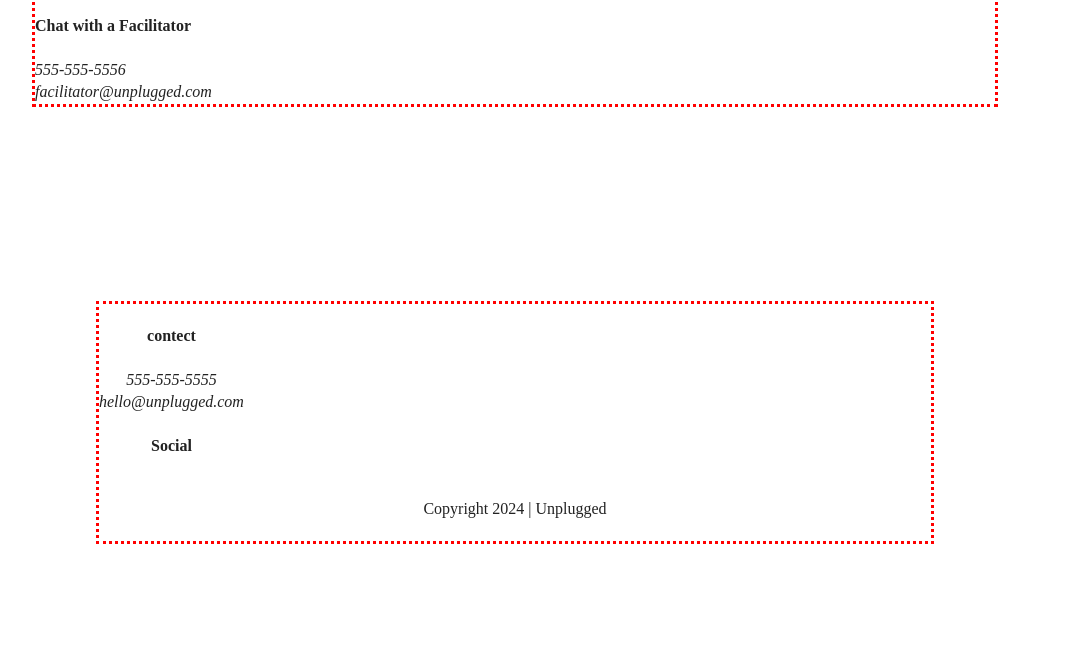
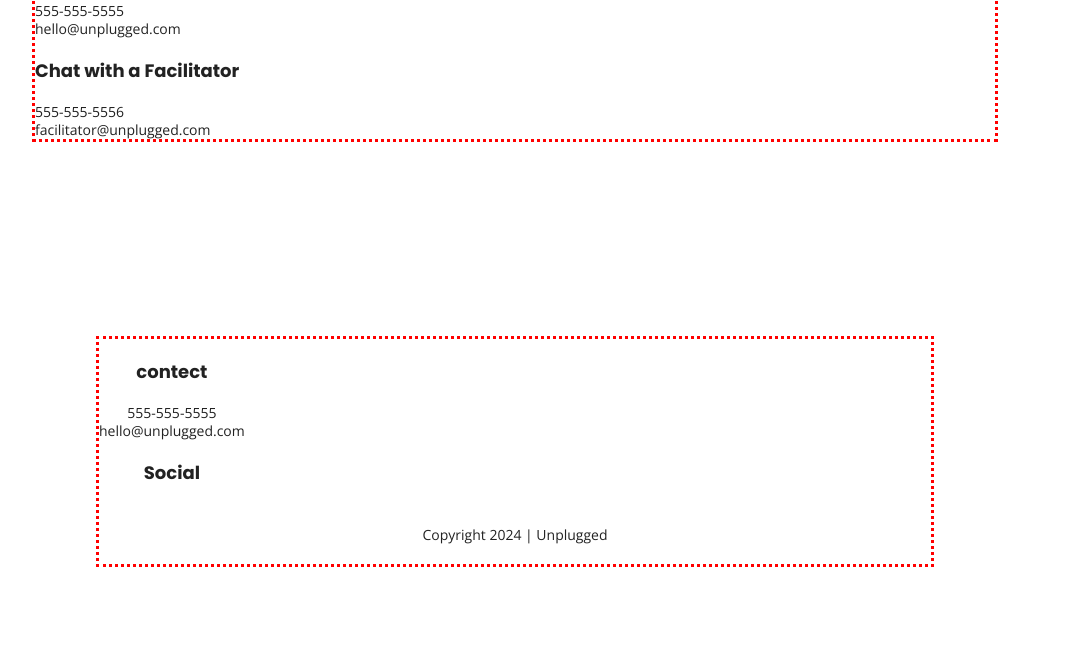
Before and after one commit to AirelleM/unplugged, a website: page about/index.html in a window 1280 px wide. Shown: the part 787-1451 px from the top of the page, without its empty margins (125-1191 px from the left). Before the commit the page ends 1428 px from the top, so only its background shows below. Drawn offline with nearby package versions, Linux system fonts and the light colour scheme; a web font is replaced by a local one.

Commit message:
Added text styles

```diff
--- a/about/index.html
+++ b/about/index.html
@@ -19,6 +19,12 @@
     <link rel="stylesheet" href="../css/main.css" />
 
     <meta name="theme-color" content="#fafafa" />
+    <link rel="preconnect" href="https://fonts.googleapis.com" />
+    <link rel="preconnect" href="https://fonts.gstatic.com" crossorigin />
+    <link
+      href="https://fonts.googleapis.com/css2?family=Open+Sans:ital,wght@0,300..800;1,300..800&family=PT+Sans:ital,wght@0,400;0,700;1,400;1,700&family=Poppins:ital,wght@0,100;0,200;0,300;0,400;0,500;0,600;0,700;0,800;0,900;1,100;1,200;1,300;1,400;1,500;1,600;1,700;1,800;1,900&family=SUSE:wght@100..800&display=swap"
+      rel="stylesheet"
+    />
   </head>
 
   <body>
@@ -45,10 +51,10 @@
           </h2>
           <div class="mission-content">
             <p>
-              Lorem ipsum dolorfdfg sit amet, consectetur adipiscing elit, sed do
-              eiusmod tempor incidi dufnt ut labore et dolore magna aliqua. Quis
-              ipsum suspendisse ultrices gravida. Risus commodo viverra maecenas
-              accumsan lacus vel facilisis.
+              Lorem ipsum dolorfdfg sit amet, consectetur adipiscing elit, sed
+              do eiusmod tempor incidi dufnt ut labore et dolore magna aliqua.
+              Quis ipsum suspendisse ultrices gravida. Risus commodo viverra
+              maecenas accumsan lacus vel facilisis.
             </p>
             <p>
               Lorem ipsum dolor sit amet, consectetur adipiscing elit, sed do
@@ -60,9 +66,7 @@
         </div>
       </section>
       <section class="map">
-        <figure>
-
-        </figure>
+        <figure></figure>
       </section>
       <section class="contact-section">
         <div class="content-wrapper">
@@ -71,16 +75,20 @@
             <div>
               <h4>General Information</h4>
               <address>
-                <p>333 Main St, Lake Geneva, WI 53147 <br>
-                  555-555-5555 <br>
-                  hello@unplugged.com </p>
+                <p>
+                  333 Main St, Lake Geneva, WI 53147 <br />
+                  555-555-5555 <br />
+                  hello@unplugged.com
+                </p>
               </address>
             </div>
             <div>
-              <h4>Chat with a Facilitator </h4>
+              <h4>Chat with a Facilitator</h4>
               <address>
-                <p>555-555-5556 <br>
-                  facilitator@unplugged.com </p>
+                <p>
+                  555-555-5556 <br />
+                  facilitator@unplugged.com
+                </p>
               </address>
             </div>
           </div>
@@ -94,7 +102,7 @@
             <h4>contect</h4>
             <address>
               <p>
-                555-555-5555 <br>
+                555-555-5555 <br />
                 hello@unplugged.com
               </p>
             </address>
--- a/css/main.css
+++ b/css/main.css
@@ -85,6 +85,65 @@ textarea {
 
 .content-wrapper {
   outline: 3px dotted red;
+  width: 90%;
+  margin: 50px 0;
+}
+/* ==========================================================================
+   Author's custom styles
+   ========================================================================== */
+
+/* General Styles */
+
+html {
+  font-size: 1rem;
+}
+
+body {
+  font-size: 1em;
+ font-family: 'Open Sans', sans-serif;
+text-align: left;
+}
+
+ul,
+ol {
+ list-style-type: none;
+}
+
+a {
+	color: #e2e3ed;
+  text-decoration: none;
+}
+
+h2 {
+  font-family: 'Poppins', sans-serif;
+  font-size: 1.875em;
+}
+
+h3,
+h4 {
+  font-family: 'Poppins', sans-serif;
+  margin: 20px 0;
+  font-size: 1.125em;
+}
+
+p {
+	font-size: .875em;
+  line-height: 1.285;
+}
+
+img {
+
+}
+
+figure {
+
+}
+
+address {
+  font-style: normal;
+}
+
+.content-wrapper {
   width: 90%;
   margin: 50px 0;
 }
```
Also changed, not shown: faq/index.html (+6 -0 lines), index.html (+7 -0 lines).
